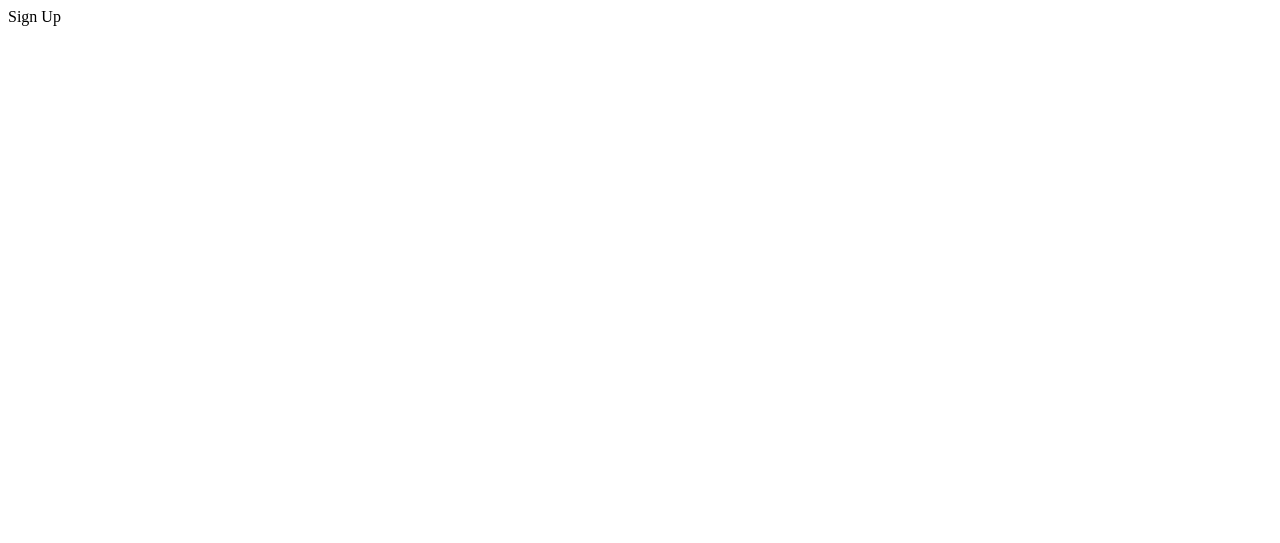
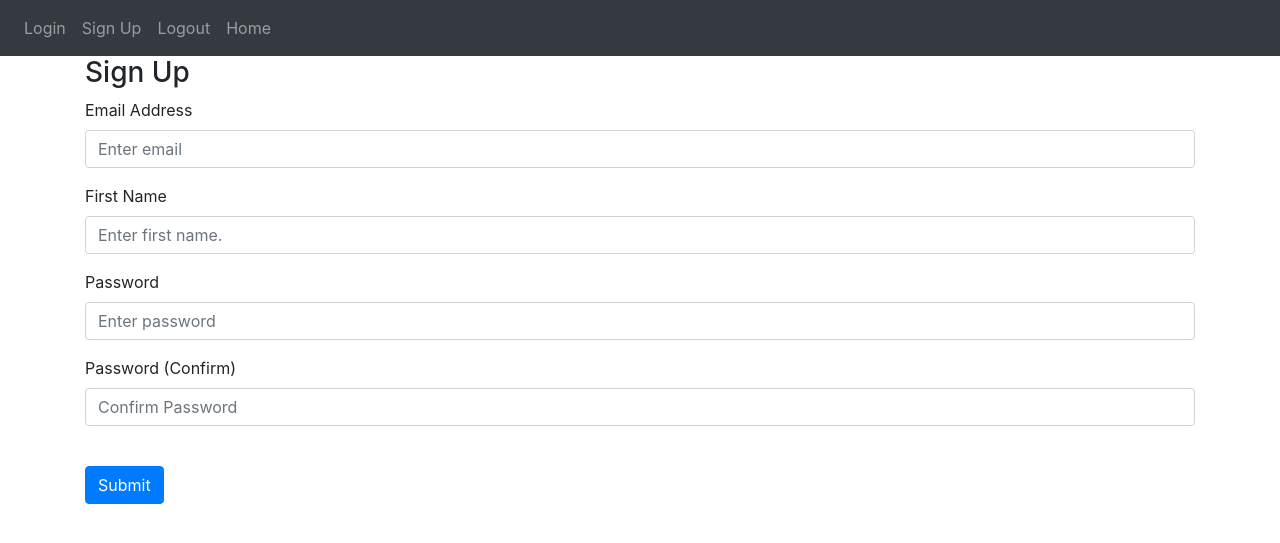
Before and after one commit to Adheesh49/notepad, a Flask app: page /sign-up in a window 1280 px wide. Before the commit the part shown is almost empty. Shown: the top 543 px of the page. Run offline with Flask 3, Linux system fonts and the light colour scheme; some libraries are stand-ins or nearby versions.

Commit message:
Sign Up and Login page created.

```diff
--- a/website/auth.py
+++ b/website/auth.py
@@ -1,11 +1,11 @@
-from flask import Blueprint
+from flask import Blueprint, render_template
 
 auth = Blueprint('auth ', __name__ )
 
 
 @auth.route('/login')
 def login():
-    return "<p>Login</p>"
+    return render_template("login.html", boolean=True)
 
 
 @auth.route('/logout')
@@ -15,4 +15,4 @@ def logout():
 
 @auth.route('/sign-up')
 def sign_up():
-    return "<p>Sign Up</p>"
+    return render_template("sign_up.html")
--- a/website/templates/sign_up.html
+++ b/website/templates/sign_up.html
@@ -1,6 +1,29 @@
  {% extends "base.html" %}
-{% block title %}Home{% endblock %}
+{% block title %}Sign Up{% endblock %}
 
 {% block content %}
-<h1>This is the home page</h1>
+<form method="POST">
+    <h3 allign="center">Sign Up</h3>
+    <div class="form-group">
+        <label for="email">Email Address</label>
+        <input type="email" class="form-control" id="email"  name="email" placeholder="Enter email"/>
+    </div>
+
+    <div class="form-group">
+        <label for="firstName">First Name</label>
+        <input type="text" class="form-control" id="firstName"  name="firstName" placeholder="Enter first name."/>
+    </div>
+
+    <div class="form-group">
+        <label for="password1">Password</label>
+        <input type="password" class="form-control" id="password1"  name="password1" placeholder="Enter password"/>
+    </div>
+
+    <div class="form-group">
+        <label for="password2">Password (Confirm)</label>
+        <input type="password" class="form-control" id="password2"  name="password2 " placeholder="Confirm Password"/>
+    </div>
+    <br />
+    <button type="submit" class="btn btn-primary">Submit</button>
+</form>
 {% endblock %}
```
Also changed, not shown: website/templates/login.html (+16 -2 lines).
